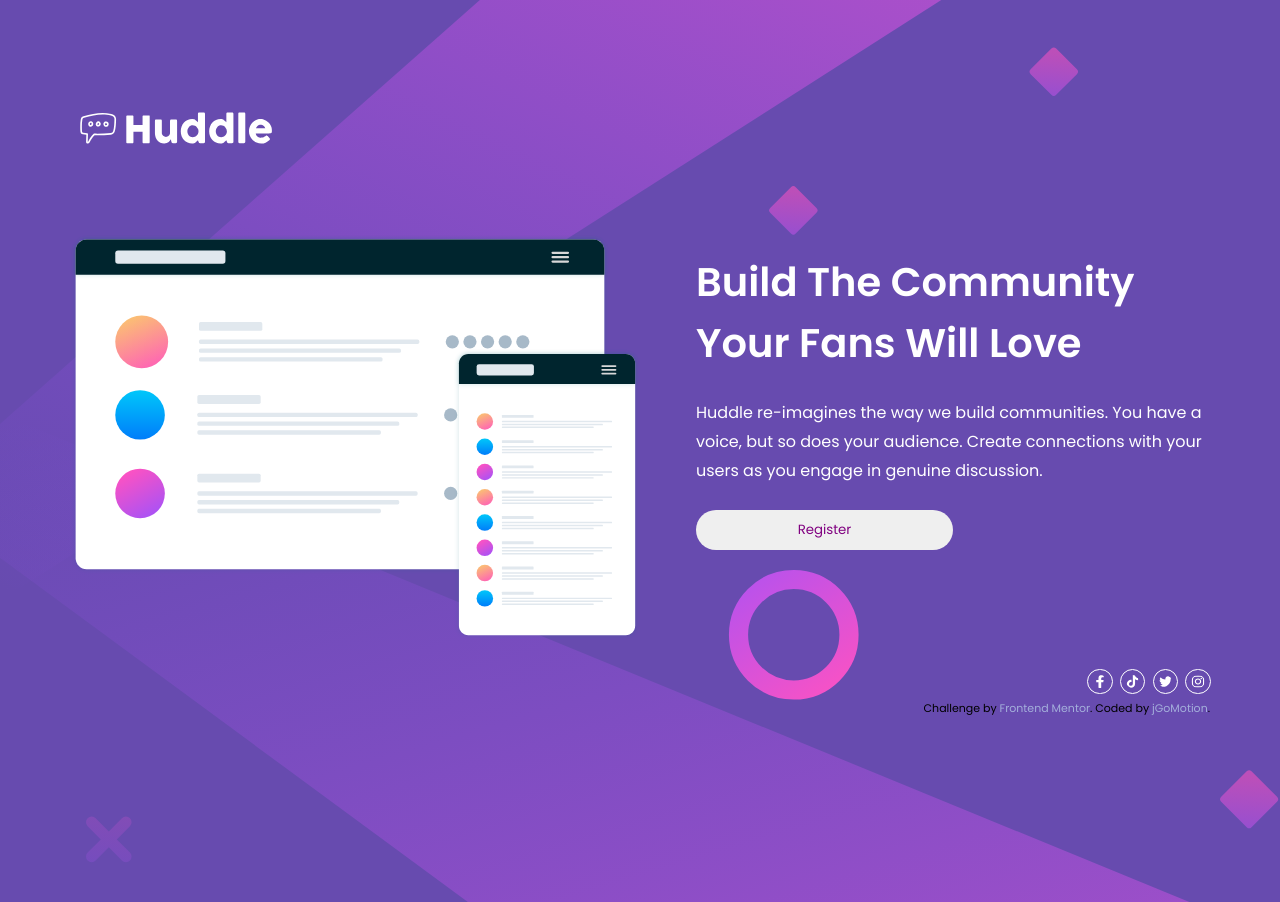
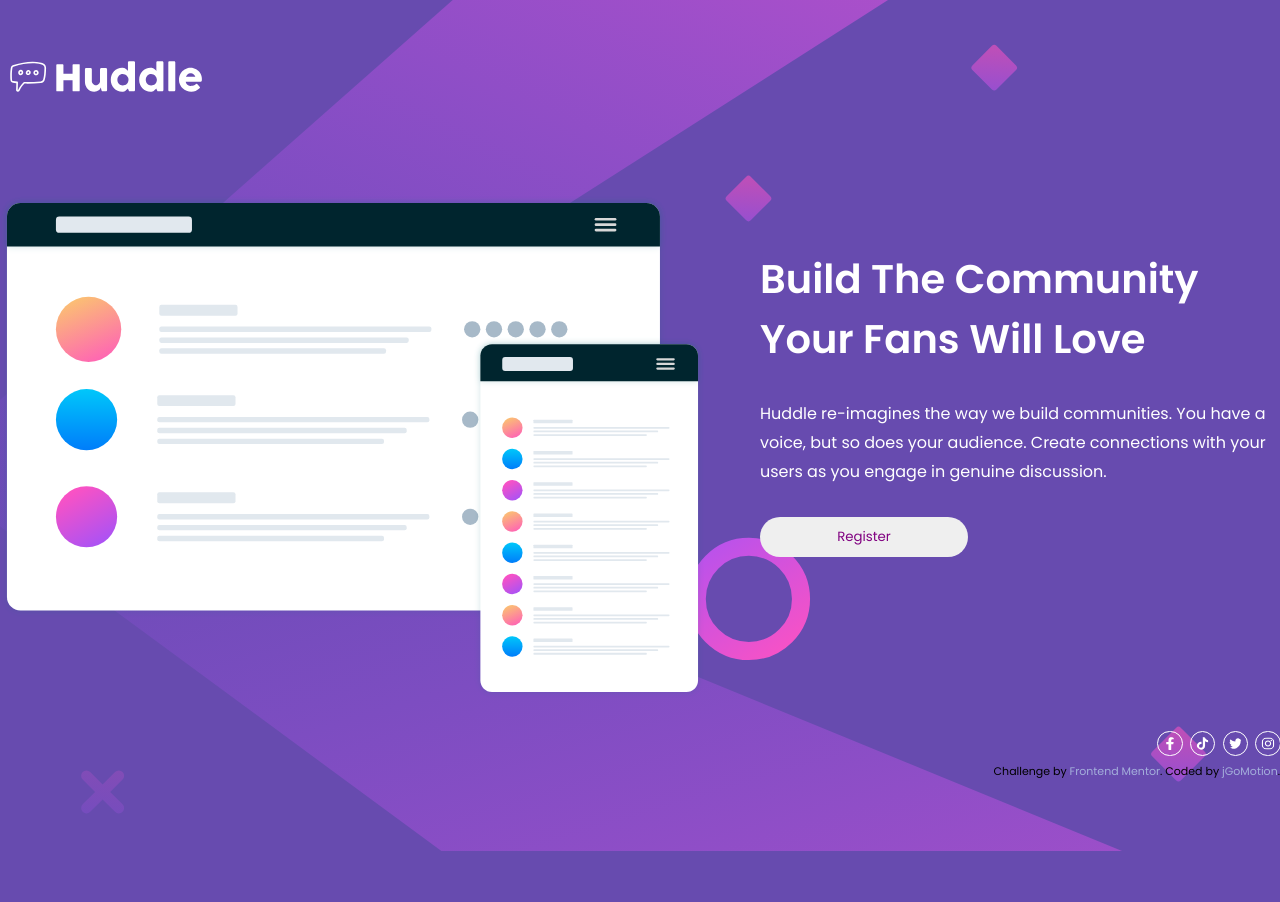
Before and after one commit to JshJshSinger/Huddle-Landing-FEM, a plain HTML site: page index.html in a window 1280 px wide. After the commit the page ends 851 px from the top, so only its background shows below. Drawn offline with Linux system fonts and the light colour scheme.

Commit message:
adjusting desktop split of side1&2

```diff
--- a/index.html
+++ b/index.html
@@ -35,14 +35,12 @@
   <footer>
     <div class="socialmedia-links">
       <img
-      href="https://www.facebook.com"
       src="images/facebook-f.svg"
       alt="facebook logo" >
       <img
       src="images/tiktok.svg"
       alt="tiktok logo">
       <img
-      link="https//www.tiktok.com"
       src="images/twitter.svg"
       alt="twitter logo">
       <img
--- a/styles.css
+++ b/styles.css
@@ -153,9 +153,9 @@ a:active{
 
         height: 100vh;
         width: auto;
-        max-width: 1140px;
+        max-width: 1300px;
         margin: 0 auto;
-        margin-top: 8%;
+        margin-top: 4%;
         flex-direction: column;
 
         }
@@ -190,20 +190,20 @@ a:active{
     button{
         align-self: flex-start;
         text-align: center;
-        width: 50%;
+        width: 40%;
         margin:0;
     }
 
    .side-1{
         flex:1;
-        min-width: 50%;
+        min-width: 55%;
 
    }
    .side-2{
     display: flex;
     flex-direction: column;
     flex:1;
-    gap:25px;
+    gap:30px;
     box-sizing: border-box;
     padding-bottom:3%;
 
```
